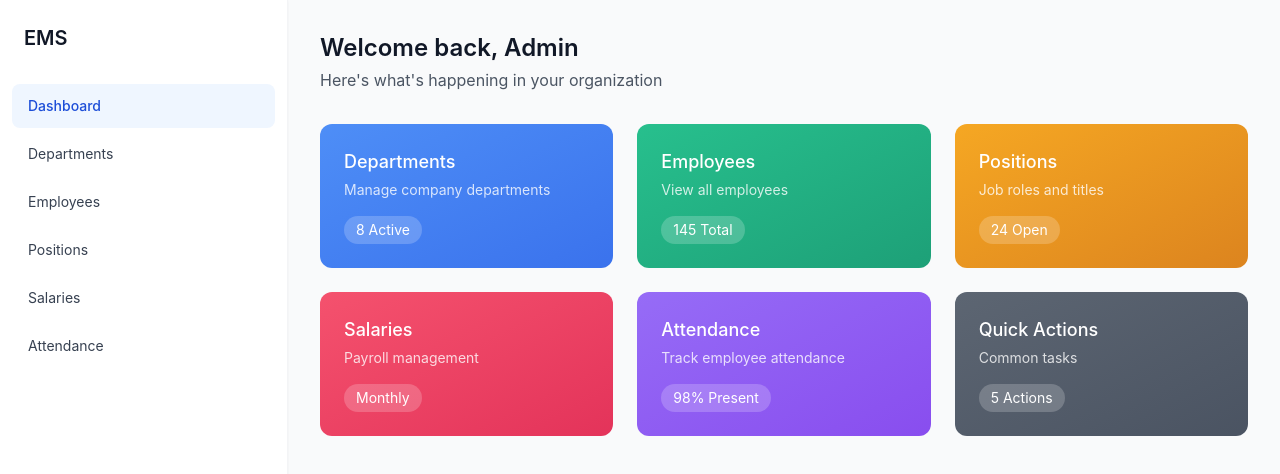
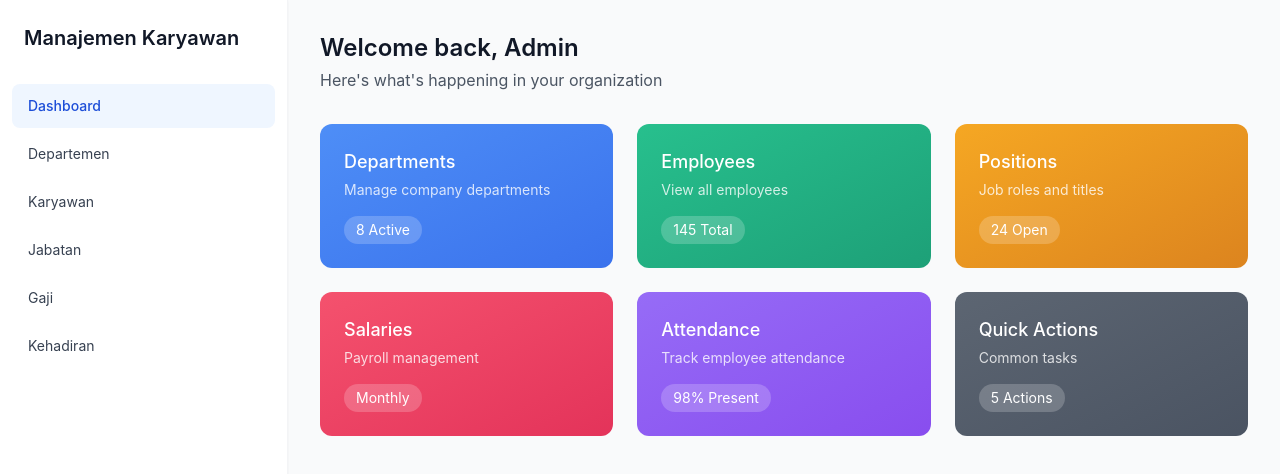
Before and after one commit to AhmadAzkia/karyawan, a Next.js app: page / in a window 1280 px wide. Shown: the top 474 px of the page. Built offline with nearby package versions, Linux system fonts and the light colour scheme.

Commit message:
Add API routes for attendance, positions, and salaries; update layout for localization

```diff
--- a/app/layout.js
+++ b/app/layout.js
@@ -13,16 +13,16 @@
         <div className="flex min-h-screen">
           <aside className="w-72 bg-white border-r border-gray-100 shadow-sm">
             <div className="p-6">
-              <h1 className="text-xl font-semibold text-gray-900">EMS</h1>
+              <h1 className="text-xl font-semibold text-gray-900">Manajemen Karyawan</h1>
             </div>
             <nav className="px-3 py-2">
               {[
                 { href: "/", label: "Dashboard", active: true },
-                { href: "/departments", label: "Departments" },
-                { href: "/employees", label: "Employees" },
-                { href: "/positions", label: "Positions" },
-                { href: "/salaries", label: "Salaries" },
-                { href: "/attendance", label: "Attendance" },
+                { href: "/departments", label: "Departemen" },
+                { href: "/employees", label: "Karyawan" },
+                { href: "/positions", label: "Jabatan" },
+                { href: "/salaries", label: "Gaji" },
+                { href: "/attendance", label: "Kehadiran" },
               ].map((item) => (
                 <a
                   key={item.href}
```
Also changed, not shown: lib/prisma.js (deleted, +0 -14 lines), app/api/attendance/route.js (added), app/api/positions/route.js (added), app/api/salaries/route.js (added).
